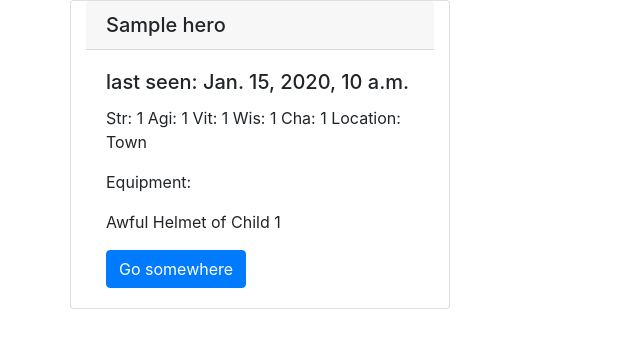
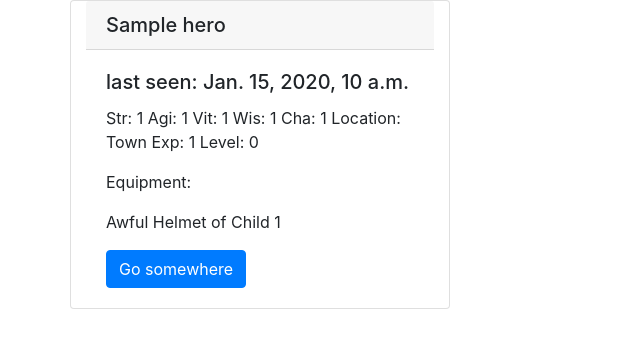
Before and after one commit to esentino/hero-diary, a Django app: template diary/templates/hero_page.html in a window 1280 px wide. Shown: the top 348 px of the page, without its empty margins (0-640 px from the left). Run offline with Django 3.2, Linux system fonts and the light colour scheme; tables that the repository leaves empty hold one stand-in row (values such as "Sample post"); the template is opened without the code that fills it: values that come from a table or form of the project are taken from there, most other values are stand-ins (such as "Sample title", 1, 10 or a date in 2020); some libraries are stand-ins or nearby versions.

Commit message:
Add extra info on hero card

```diff
--- a/diary/templates/hero_page.html
+++ b/diary/templates/hero_page.html
@@ -32,6 +32,8 @@
                     Wis: {{ hero.wisdom }}
                     Cha: {{ hero.charisma }}
                     Location: {{ hero.get_location_display }}
+                    Exp: {{ hero.experience }}
+                    Level: {{ hero.level }}
                 </p><p>
                     Equipment:</p>
 
```
